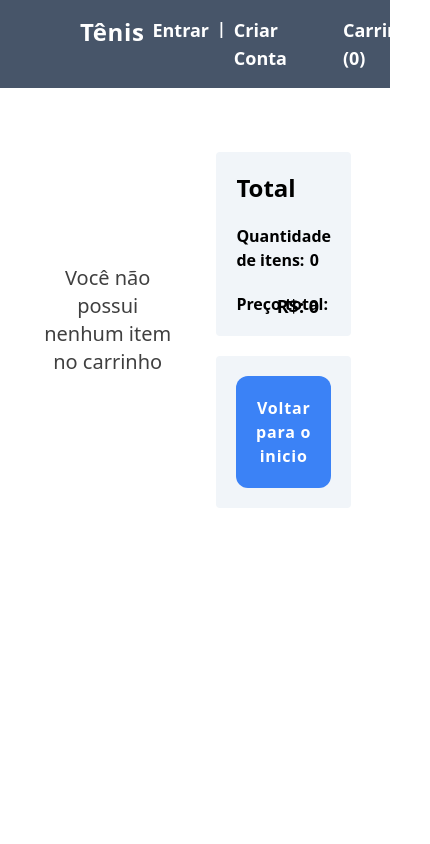
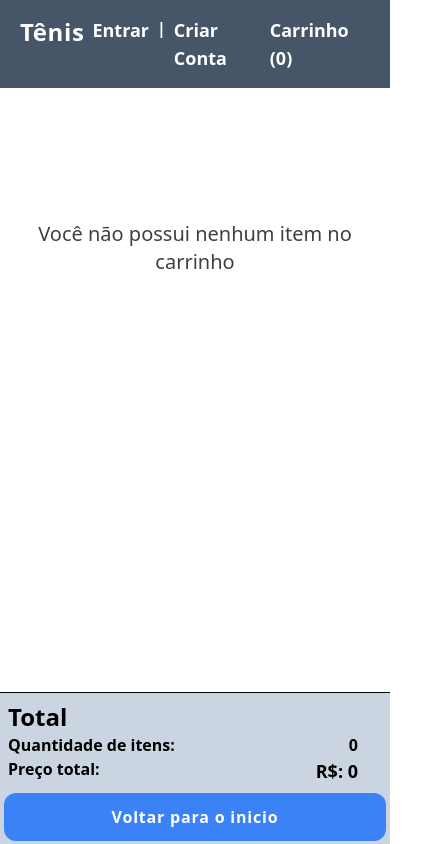
Before and after one commit to MoisesXavier23/Loja-de-tenis, a React (Vite) app: page /cart in a window 390 px wide. Shown: the whole page, 430 px wide, since content can reach past the window. Built offline with nearby package versions, Linux system fonts and the light colour scheme.

Commit message:
feat: tornando o site mais responsivo

```diff
--- a/src/components/CartModal/CartItem.jsx
+++ b/src/components/CartModal/CartItem.jsx
@@ -35,11 +35,11 @@ const CartItem = ({ product }) => {
           style={{ backgroundImage: `url(${product.imageUrl})` }}
           className={`w-24 h-24 bg-no-repeat bg-cover bg-center cursor-pointer`}
         />
-        <div className="grid grid-cols-2">
+        <div className="grid grid-cols-[1fr_0.5fr]">
           <div className="flex flex-col justify-between">
             <h2
               onClick={handleClickProduct}
-              className="font-bold text-lg cursor-pointer"
+              className="font-bold text-sm md:text-lg cursor-pointer"
             >
               {product.name}
             </h2>
--- a/src/components/CartModal/CartModal.jsx
+++ b/src/components/CartModal/CartModal.jsx
@@ -43,7 +43,7 @@ const CartModal = ({ isVisible, setCartIsVisible }) => {
           ))}
         </nav>
       </div>
-      <div className="text-black p-3 bg-white rounded-bl-xl rounded-br-xl border-gray-500 border-t-[1px] flex flex-col relative">
+      <div className="text-black p-3 bg-white rounded-bl-xl rounded-br-xl border-gray-500 border-t-[1px] flex flex-col relative bottom-0">
         <h2 className="font-bold text-black">
           Preço Total:
           <span className="text-blue-950 absolute right-4">
--- a/src/components/Header/Header.jsx
+++ b/src/components/Header/Header.jsx
@@ -14,12 +14,12 @@ const Header = () => {
   }
 
   return (
-    <header className="flex justify-between px-20 py-4 bg-slate-600 text-white">
+    <header className="flex justify-between px-5 py-4 md:px-20 sm:px-10 bg-slate-600 text-white">
       <Link to="/">
-        <h1 className="text-2xl font-bold tracking-wide">Tênis</h1>
+        <h1 className="text-2xl m font-bold tracking-wide">Tênis</h1>
       </Link>
       <nav>
-        <ul className="flex gap-10">
+        <ul className="flex gap-1 sm:gap-10">
           <ul className="flex">
             <Link
               to={'/account/login'}
--- a/src/components/Products/ProductsCard.jsx
+++ b/src/components/Products/ProductsCard.jsx
@@ -15,35 +15,35 @@ const ProductsItems = ({ product }) => {
   const handleAddToCartClick = () => {
     dispatch(increaseProductItem(product));
   };
-
-  // function handleClickProduct() {
-  //   navigate(`/produto/${product.id}`);
-  // }
-
+  // md:min-h-[452px]
   return (
-    <div className="bg-zinc-50 max-w-max p-5 drop-shadow-md shadow-xl">
+    <div className="bg-zinc-50 w-36 md:w-56 p-2 md:p-5 drop-shadow-md shadow-xl grid grid-rows-1">
       <Link to={'/produto/' + product.id}>
-        <div className="cursor-pointer">
+        <div className="cursor-pointer flex flex-col justify-center items-center">
           <div
             style={{ backgroundImage: `url(${product.imageUrl})` }}
-            className={`w-52 h-56 bg-no-repeat bg-cover bg-center`}
+            className={`w-32 h-32 md:w-full md:h-56 bg-no-repeat bg-cover bg-center`}
           ></div>
-          <div className="font-mono flex justify-between items-center px-2 py-2">
-            <h2 className="font-bold text-xl text-slate-600">{product.name}</h2>
-            <p className="font-semibold text-sky-800">R$ {product.price}</p>
+          <div className="grid grid-rows-[1fr, 0.5fr] px-2 py-2">
+            <h2 className="font-bold text-sm md:text-lg text-slate-600">
+              {product.name}
+            </h2>
+            <p className="font-semibold text-sm md:text-lg text-sky-800 ">
+              R$ {product.price}
+            </p>
           </div>
         </div>
       </Link>
-      <div className="flex flex-col">
+      <div className="flex flex-col ">
         <button
-          className="text-cyan-500 text-base font-semibold tracking-wide bg-transparent hover:bg-cyan-50 active:bg-cyan-700 active:text-white active:transition-none
+          className="text-cyan-500 text-sm md:text-base font-semibold tracking-wide bg-transparent hover:bg-cyan-50 active:bg-cyan-700 active:text-white active:transition-none
             transition-colors duration-500 rounded border-dashed border-2 border-cyan-500 py-1 mb-2"
           onClick={handleAddToCartClick}
         >
           Adicionar ao Carrinho
         </button>
         <button
-          className="text-white text-lg font-semibold tracking-wide bg-cyan-500 hover:bg-cyan-600 active:bg-cyan-900 active:text-white active:transition-none transition-colors duration-500 rounded py-2"
+          className="text-white text-sm md:text-lg font-semibold tracking-wide bg-cyan-500 hover:bg-cyan-600 active:bg-cyan-900 active:text-white active:transition-none transition-colors duration-500 rounded py-2"
           onClick={handleBuyClick}
         >
           Comprar
--- a/src/pages/AccountPage.jsx
+++ b/src/pages/AccountPage.jsx
@@ -3,15 +3,15 @@ import Head from '../Head';
 
 const AccountPage = () => {
   return (
-    <main className="h-full grid grid-cols-2 justify-center gap-5 px-40 pt-20">
+    <main className="h-full grid grid-cols-1 md:grid-cols-2 justify-center gap-5 px-5 md:px-10 xl:px-40 pt-10 md:pt-20">
       <Head title={'Conta'} />
       <div
         style={{
           backgroundImage: `url(https://images.pexels.com/photos/6417826/pexels-photo-6417826.jpeg?auto=compress&cs=tinysrgb&w=1260&h=750&dpr=1)`,
         }}
-        className={`w-full h-[32rem] bg-no-repeat bg-cover bg-center`}
+        className="w-full h-[32rem] bg-no-repeat bg-cover bg-center hidden md:block"
       />
-      <div className="h-[32rem] border-l-2 border-x-gray-200 pl-5">
+      <div className="h-[32rem] md:border-l-2 border-x-gray-200 md:pl-5">
         <Outlet />
       </div>
     </main>
--- a/src/pages/CartPage.jsx
+++ b/src/pages/CartPage.jsx
@@ -20,7 +20,7 @@ const CartPage = () => {
   }
 
   return (
-    <main className="w-4/5 mx-auto pt-16 grid grid-cols-[2.3fr_1fr] gap-10">
+    <main className="px-3 md:px-0 md:w-4/5 mx-auto pt-5 md:pt-16 md:grid grid-cols-[2.3fr_1fr] gap-10">
       <Head title={'Carrinho'} />
       <section>
         {totalProductsItemsInCart ? (
@@ -33,10 +33,10 @@ const CartPage = () => {
           </h2>
         )}
       </section>
-      <section className="h-max flex flex-col gap-5 relative">
-        <div className="bg-slate-100 rounded p-5 flex flex-col items-start">
+      <section className="h-max flex flex-col md:gap-5 bg-slate-300 border-t border-black md:border-none md:bg-transparent fixed bottom-[-1px] left-0 w-full md:relative">
+        <div className="md:bg-slate-300 rounded p-2 md:p-5 flex flex-col items-start">
           <h2 className="font-bold text-2xl text-black">Total</h2>
-          <p className="font-semibold text-black my-5">
+          <p className="font-semibold text-black md:my-5">
             Quantidade de itens:
             <span className="absolute right-8">{totalProductsItemsInCart}</span>
           </p>
@@ -47,18 +47,18 @@ const CartPage = () => {
             </span>
           </p>
         </div>
-        <div className="bg-slate-100 rounded p-5 flex justify-center">
+        <div className="md:bg-slate-300 md:rounded p-1 md:p-5 flex justify-center">
           {totalProductsItemsInCart ? (
             <CustomButton
               // onClick={handleBuyPage}
-              className={`text-white text-center font-semibold tracking-wider hover:opacity-75 active:bg-blue-800 bg-blue-500 rounded-xl py-5 w-full`}
+              className={`text-white text-center font-semibold tracking-wider hover:opacity-75 active:bg-blue-800 bg-blue-500 rounded-xl py-3 md:py-5 w-full`}
             >
               Finalizar Compra
             </CustomButton>
           ) : (
             <CustomButton
               onClick={handleHome}
-              className={`text-white text-center font-semibold tracking-wider hover:opacity-75 active:bg-blue-800 bg-blue-500 rounded-xl py-5 w-full`}
+              className={`text-white text-center font-semibold tracking-wider hover:opacity-75 active:bg-blue-800 bg-blue-500 rounded-xl py-3 md:py-5 w-full`}
             >
               Voltar para o inicio
             </CustomButton>
--- a/src/pages/Home.jsx
+++ b/src/pages/Home.jsx
@@ -4,7 +4,7 @@ import Head from '../Head';
 
 const Home = () => {
   return (
-    <main className="mx-auto py-16 px-5 flex flex-wrap justify-center gap-4">
+    <main className="py-16 px-1 flex flex-wrap justify-center gap-1 sm:gap-3">
       <Head title={''} />
       {productsData.map((product) => (
         <ProductsCard product={product} key={product.id} />
```
